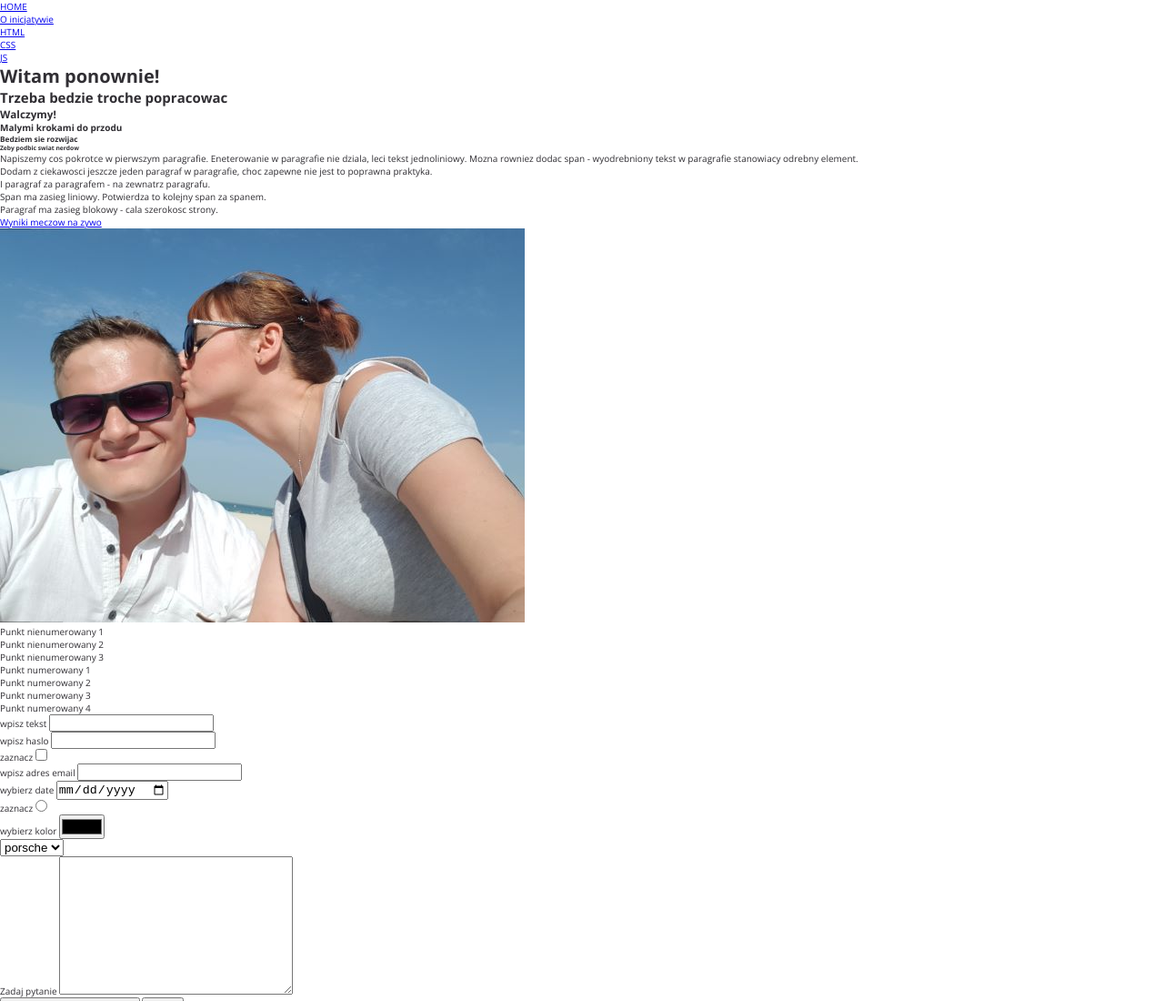
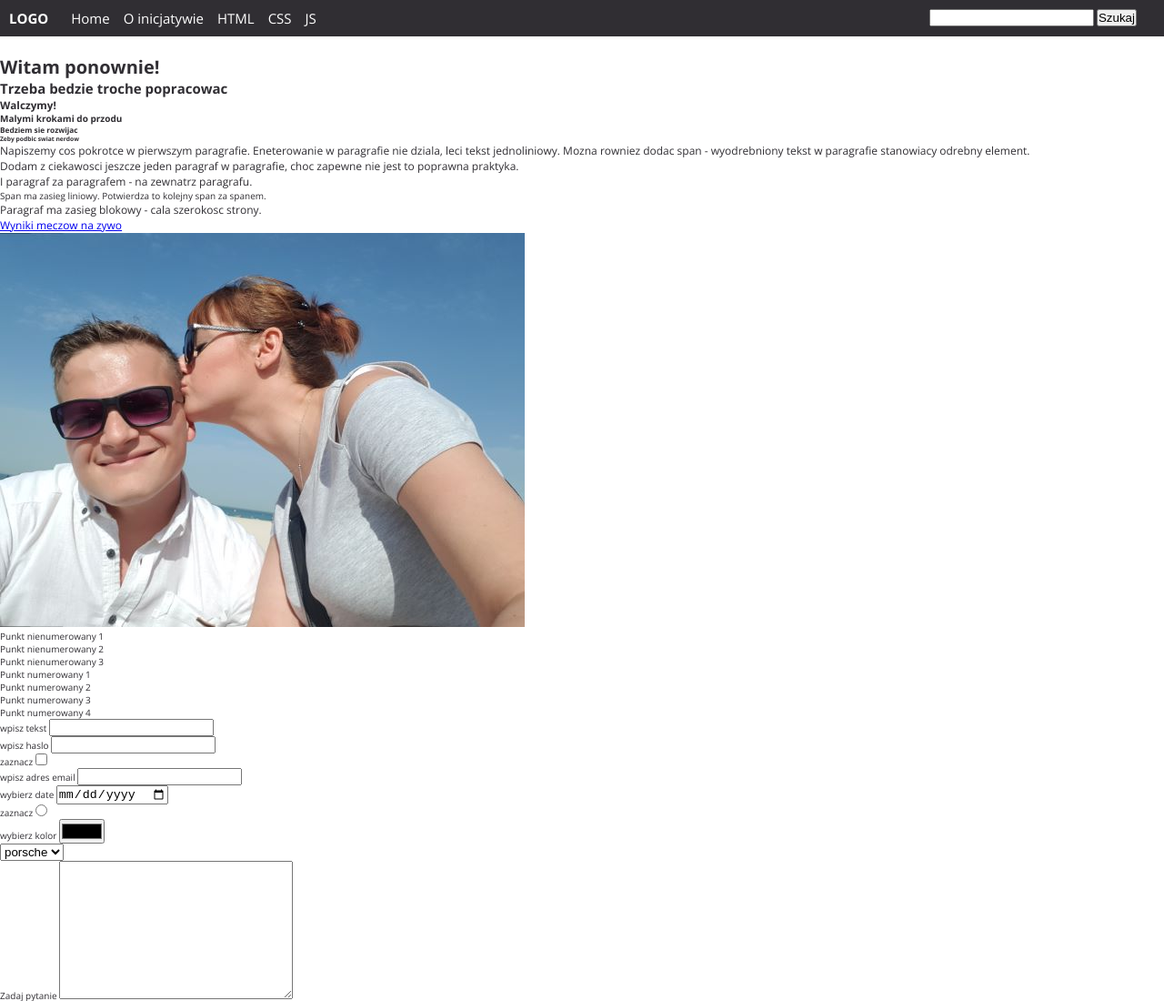
Before and after one commit to rafal-kozlowski/FrontendBasics, a plain HTML site: page index.html in a window 1280 px wide. Shown: the top 1100 px of the page at 91% size. Drawn offline with nearby package versions, Linux system fonts and the light colour scheme.

Commit message:
dodanie navbara

```diff
--- a/index.html
+++ b/index.html
@@ -14,9 +14,10 @@
 
         <header>
             <nav class="navbar">
+                <p class="navbar-logo">LOGO</p>
                 <ul class="navbar-list">
                     <li class="navbar-list-item">
-                        <a href="#">HOME</a>
+                        <a href="#">Home</a>
                     </li>
                     <li class="navbar-list-item">
                         <a class="navbar-list-link" href="#">O inicjatywie</a>
@@ -31,7 +32,12 @@
                         <a class="navbar-list-link" href="#">JS</a>
                     </li>
                 </ul>
+                <form class="navbar-search" action="#">
+                    <input type="search">
+                    <button>Szukaj</button>
+                </form>
             </nav>
+
         </header>
 
         <h1>Witam ponownie!</h1>
--- a/styles/style.css
+++ b/styles/style.css
@@ -8,4 +8,62 @@ html{
     font-size: 62.5%;  /* wprowadza sie taka wartosc aby bazowa wielkosc czcionki wynosila 10px - ulatwia to przeliczanie wielkosci. jednostki procentowe sa lepiej skalowalne od jednostek px */
     font-family: 'Open Sans', sans-serif;
     color: #302E33;
+    font-weight: 400;
 }
+
+p, a {
+    font-size: 1.2rem;
+}
+
+header{
+    display: flex;
+}
+
+.navbar{
+    position: relative;
+    display: flex;
+    width: 100vw;
+    background-color: #302E33;
+    color: white;
+    padding: 1rem;
+    margin-bottom: 2rem;
+}
+
+.navbar-logo, .navbar a{
+    font-size: 1.5rem; /*nie rozumiem dlaczego rozmiar czcionki sie nie dziedziczy,
+    jak font-size:1.5rem byl w ".navbar" to dawalo rozmiar czcionki z "p,a ->1.2 rem",
+    kolejnosc zapisu nic nie zmieniala*/
+}
+
+.navbar-logo{
+    margin-right: 2.5rem;
+    font-weight: bold;
+}
+
+.navbar-list{
+    list-style: none;
+    display: flex;
+
+}
+
+.navbar-list-item{
+    margin-right: 1.5rem;
+}
+
+.navbar a{
+    text-decoration: none;
+    color: #BDC3F5;
+}
+
+.navbar a:link{
+    color: #fff;
+}
+
+.navbar a:active{
+    color: #fff;
+}
+
+.navbar-search{
+    position: absolute;
+    right: 3rem;
+}
```
